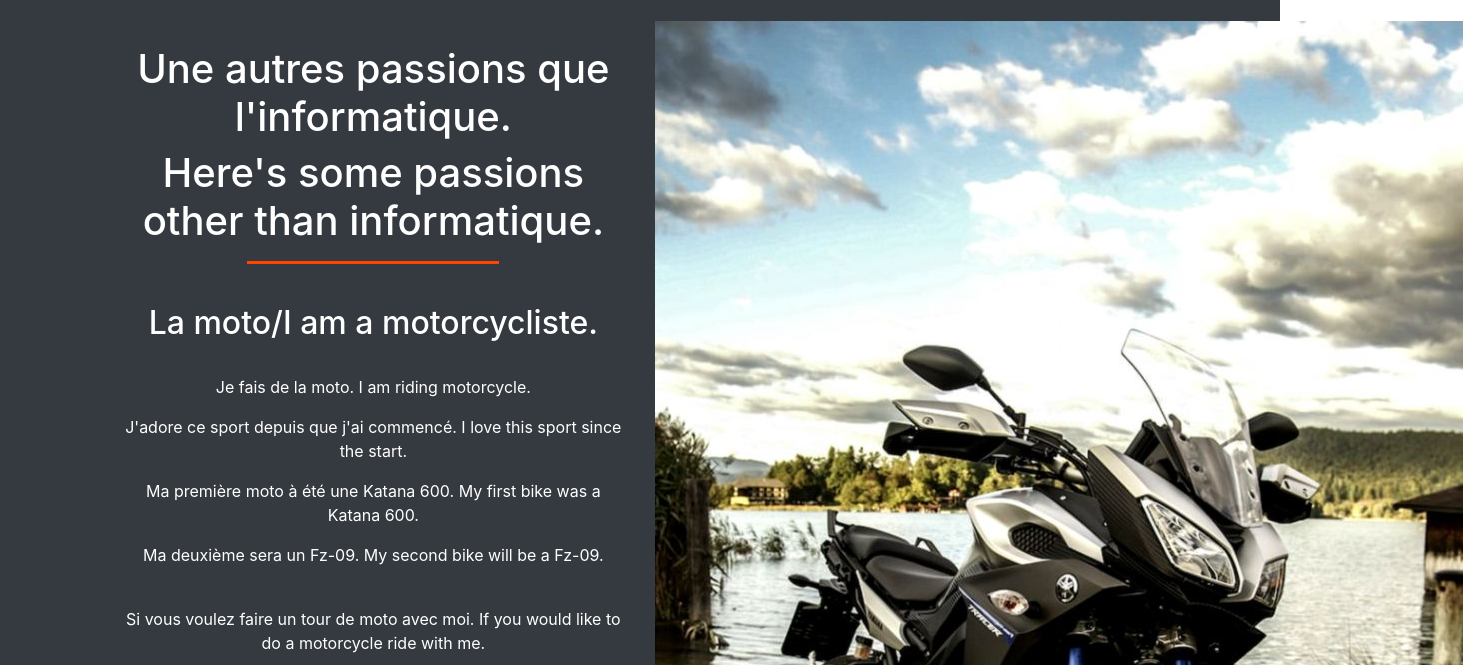
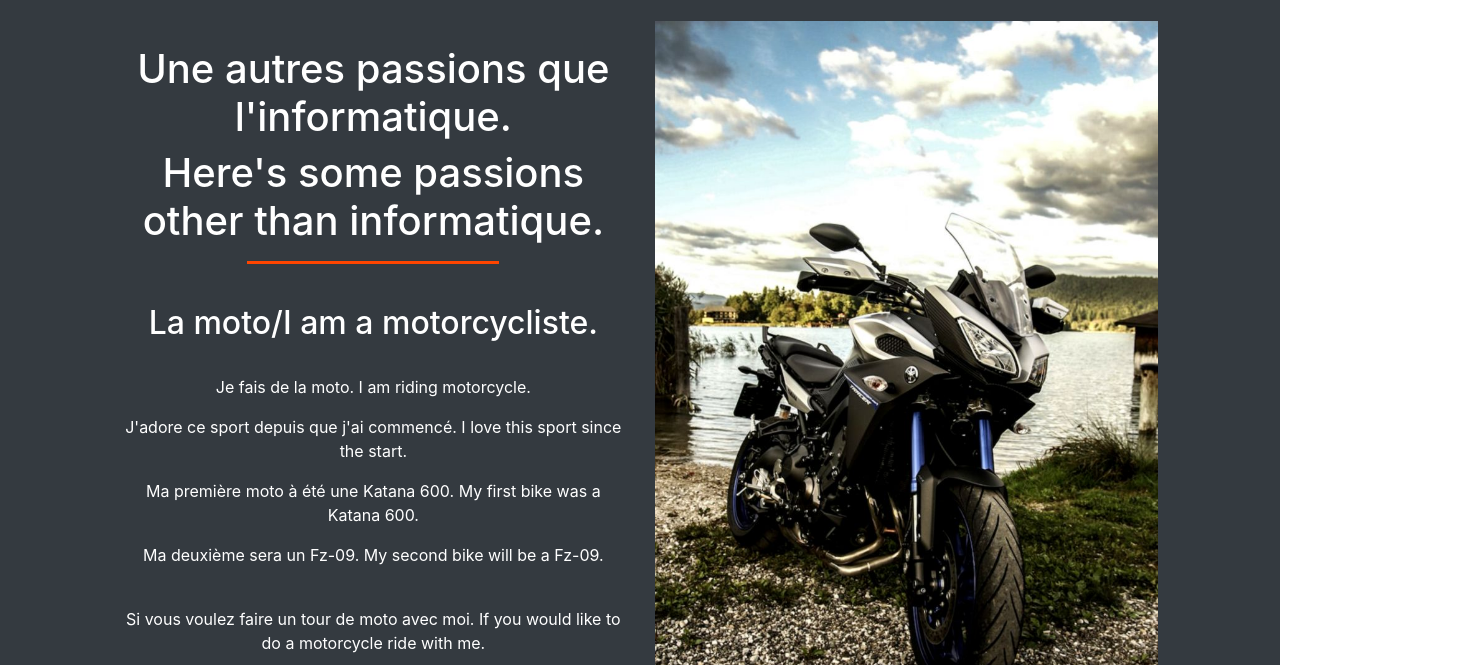
Before and after one commit to HugoProulx/HugoProulx, a plain HTML site: page index.html in a window 1280 px wide. Shown: the part 1715-2380 px from the top of the page, 1463 px wide, since content can reach past the window. Drawn offline with Linux system fonts and the light colour scheme.

Commit message:
Définitive

```diff
--- a/index.html
+++ b/index.html
@@ -132,7 +132,7 @@
     </div>
 </div>
 
-<div class="container-fluid bg-dark">
+<div class="container-fluid bg-dark img-fluid">
     <div class="row text-center text-white">
         <div class="offset-xl-1 col-xl-5 col-12">
             <br><br>
@@ -155,7 +155,8 @@
         </div>
         <div class="col-xl-5 col-12">
             <br>
-            <img src="img/bike-review-yamaha-mt-09-tracer-riser-biker-blog.jpg" height="1203" width="808"/></div>
+            <img class="img-fluid" src="img/bike-review-yamaha-mt-09-tracer-riser-biker-blog.jpg"/>
+        </div>
     </div>
 </div>
 
```
